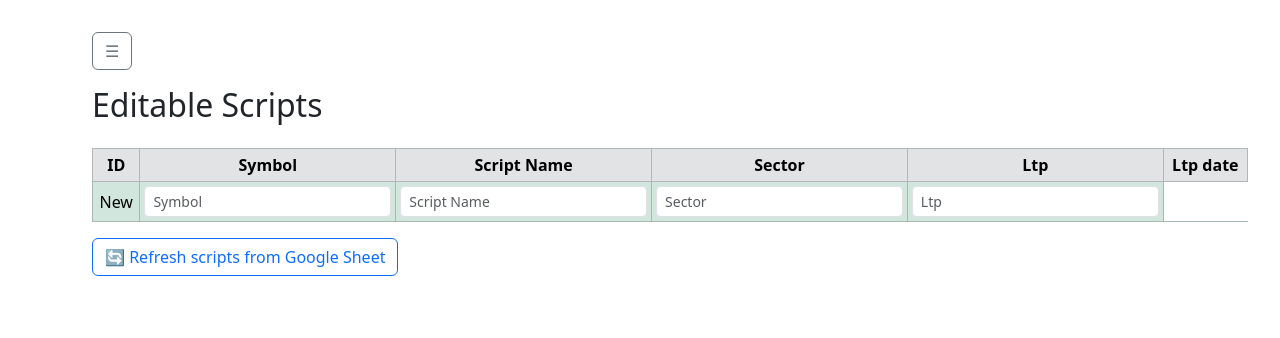
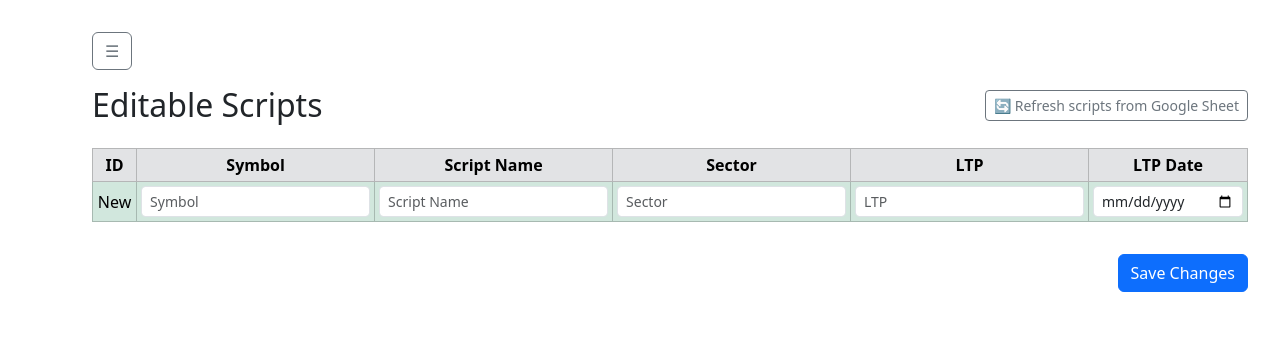
Before and after one commit to mazinod13/HINL, a Django app: page /scripts/editable/ in a window 1280 px wide. Shown: the top 338 px of the page. Run offline with Django 5.2, Linux system fonts and the light colour scheme; data that the repository does not hold is empty; some libraries are stand-ins or nearby versions.

Commit message:
new window created

```diff
--- a/cms/templates/cms/script_list_editable.html
+++ b/cms/templates/cms/script_list_editable.html
@@ -2,9 +2,18 @@
 {% block title %}Editable Scripts{% endblock %}
 
 {% block content %}
-<h2 class="mb-4">Editable Scripts</h2>
+<div class="d-flex justify-content-between align-items-center mb-4">
+  <h2 class="mb-0">Editable Scripts</h2>
 
-<form method="post">
+  <form method="post" action="{% url 'cms:refresh_scripts' %}">
+    {% csrf_token %}
+    <button type="submit" class="btn btn-outline-secondary btn-sm">
+      🔄 Refresh scripts from Google Sheet
+    </button>
+  </form>
+</div>
+
+<form method="post" action="{% url 'cms:script_list_editable' %}">
   {% csrf_token %}
   <div class="table-responsive">
     <table class="table table-sm table-bordered align-middle text-center" id="scripts-table">
@@ -14,8 +23,8 @@
           <th>Symbol</th>
           <th>Script Name</th>
           <th>Sector</th>
-          <th>Ltp</th>
-          <th>Ltp date</th>
+          <th>LTP</th>
+          <th>LTP Date</th>
         </tr>
       </thead>
       <tbody>
@@ -23,47 +32,85 @@
         <tr>
           <td>{{ s.id }}</td>
           <td>
-            <input type="text" name="symbol_{{ s.id }}" value="{{ s.symbol }}" class="form-control form-control-sm">
+            <input type="text"
+                   name='symbol_{{ s.id }}'
+                   value='{{ s.symbol|escape }}'
+                   class='form-control form-control-sm'>
           </td>
           <td>
-            <input type="text" name="script_name_{{ s.id }}" value="{{ s.script_name }}" class="form-control form-control-sm">
+            <input type="text"
+                   name='script_name_{{ s.id }}'
+                   value='{{ s.script_name|escape }}'
+                   class='form-control form-control-sm'>
           </td>
           <td>
-            <input type="text" name="sector_{{ s.id }}" value="{{ s.sector }}" class="form-control form-control-sm">
-          </td>
-           <td>
-            <input type="text" name="ltp_{{ s.id }}" value="{{ s.ltp |default:'#NA' }}" class="form-control form-control-sm">
+            <input type="text"
+                   name='sector_{{ s.id }}'
+                   value='{{ s.sector|escape }}'
+                   class='form-control form-control-sm'>
           </td>
           <td>
-          <input type="date"
-              name="ltpdate_{{ s.id }}"
-              value="{{ s.ltpdate|date:'Y-m-d' }}"
-              class="form-control form-control-sm">
+            <input type="number"
+                   name='ltp_{{ s.id }}'
+                   value='{{ s.ltp|default_if_none:"" }}'
+                   step="0.01"
+                   class='form-control form-control-sm'>
           </td>
-
+          <td>
+            {{ s.ltpdate|date:"Y/m/d" }}
+            <input type="hidden"
+                   name='ltpdate_{{ s.id }}'
+                   value='{{ s.ltpdate|date:"Y-m-d" }}'
+                   class='form-control form-control-sm'>
+          </td>
         </tr>
         {% endfor %}
 
-        <!-- New script row -->
         <tr class="table-success">
           <td>New</td>
-          <td><input type="text" name="new_symbol" class="form-control form-control-sm" placeholder="Symbol"></td>
-          <td><input type="text" name="new_script_name" class="form-control form-control-sm" placeholder="Script Name"></td>
-          <td><input type="text" name="new_sector" class="form-control form-control-sm" placeholder="Sector"></td>
-          <td><input type="number" name="new_ltp" class="form-control form-control-sm" placeholder="Ltp"></td>
+          <td>
+            <input type="text"
+                   name='new_symbol'
+                   class='form-control form-control-sm'
+                   placeholder="Symbol">
+          </td>
+          <td>
+            <input type="text"
+                   name='new_script_name'
+                   class='form-control form-control-sm'
+                   placeholder="Script Name">
+          </td>
+          <td>
+            <input type="text"
+                   name='new_sector'
+                   class='form-control form-control-sm'
+                   placeholder="Sector">
+          </td>
+          <td>
+            <input type="number"
+                   name='new_ltp'
+                   class='form-control form-control-sm'
+                   placeholder="LTP"
+                   step="0.01">
+          </td>
+          <td>
+            <input type="date"
+                   name='new_ltpdate'
+                   class='form-control form-control-sm'
+                   placeholder="LTP Date">
+          </td>
         </tr>
       </tbody>
     </table>
   </div>
 
-  <form action="{% url 'cms:refresh_scripts' %}" method="post" class="mb-3">
-  {% csrf_token %}
-  <button class="btn btn-outline-primary">
-    🔄 Refresh scripts from Google Sheet
-  </button>
+  <div class="text-end mt-3">
+    <button type="submit"
+            name="action"
+            value="save"
+            class="btn btn-primary">
+      Save Changes
+    </button>
+  </div>
 </form>
-
-</form>
-
-
 {% endblock %}
--- a/cms/views.py
+++ b/cms/views.py
@@ -581,74 +581,108 @@ class TopStockListView(View):
 
 #-------Scripts Management---------------
 
-from django.shortcuts import render, redirect
-from cms.models import Script
-
 def editable_script_list(request):
     if request.method == 'POST':
-        # Update existing scripts
-        for script in Script.objects.all():
-            new_symbol = request.POST.get(f'symbol_{script.id}', '').strip()
-            new_name   = request.POST.get(f'script_name_{script.id}', '').strip()
-            new_sector = request.POST.get(f'sector_{script.id}', '').strip()
-            new_ltp    = request.POST.get(f'ltp_{script.id}', '').strip()
-            new_ltpdate = request.POST.get(f'ltpdate_{script.id}', '').strip()
-            changed = False
+        action = request.POST.get('action')
 
-            if new_symbol and new_symbol != script.symbol:
-                script.symbol = new_symbol
-                changed = True
-            if new_name and new_name != script.script_name:
-                script.script_name = new_name
-                changed = True
-            if new_sector and new_sector != script.sector:
-                script.sector = new_sector
-                changed = True
-            if new_ltp:
-                try:
-                    new_ltp_val = float(new_ltp)
-                    if script.ltp != new_ltp_val:
-                        script.ltp = new_ltp_val
-                        changed = True
-                except ValueError:
-                    pass
+        # ─── Handle “Refresh from Google Sheet” ────────────────────
+        if action == 'refresh':
+            try:
+                updated = update_scripts_from_google_sheet()
+                messages.success(request, f"{updated} scripts updated from Google Sheet.")
+            except Exception as e:
+                messages.error(request, f"Error refreshing scripts: {e}")
+            return redirect('cms:script_list_editable')
 
-            if new_ltpdate:
-                try:
-                    parsed = datetime.strptime(new_ltpdate, '%Y-%m-%d').date()
-                    if getattr(script, 'ltpdate', None) != parsed:
-                     script.ltpdate = parsed
+        # ─── Handle “Save Changes” ─────────────────────────────────
+        if action == 'save':
+            # 1) Update existing scripts
+            for script in Script.objects.all():
+                changed = False
+
+                # text fields
+                new_symbol  = request.POST.get(f'symbol_{script.id}', '').strip()
+                new_name    = request.POST.get(f'script_name_{script.id}', '').strip()
+                new_sector  = request.POST.get(f'sector_{script.id}', '').strip()
+
+                if new_symbol and new_symbol != script.symbol:
+                    script.symbol = new_symbol
                     changed = True
-                except ValueError:
-              # optionally: messages.warning(request, f"Bad date for {script.symbol}")
-                 pass
+                if new_name and new_name != script.script_name:
+                    script.script_name = new_name
+                    changed = True
+                if new_sector and new_sector != script.sector:
+                    script.sector = new_sector
+                    changed = True
 
-            if changed:
-                script.save()
+                # numeric LTP (don’t bail out the row on parse errors)
+                new_ltp_raw = request.POST.get(f'ltp_{script.id}', '').strip()
+                new_ltp = None
+                if new_ltp_raw:
+                    try:
+                        new_ltp = float(new_ltp_raw)
+                    except ValueError:
+                        messages.warning(request, f"Invalid LTP for {script.symbol}: {new_ltp_raw}")
 
-        # Handle new script row
-        ns   = request.POST.get('new_symbol', '').strip()
-        nn   = request.POST.get('new_script_name', '').strip()
-        nsec = request.POST.get('new_sector', '').strip()
-        nltp = request.POST.get('new_ltp', '').strip()
-        if ns:
-            try:
-                ltp_val = float(nltp) if nltp else None
-            except ValueError:
-                ltp_val = None
+                if new_ltp is not None and script.ltp != new_ltp:
+                    script.ltp = new_ltp
+                    changed = True
 
-            Script.objects.create(
-                symbol=ns,
-                script_name=nn,
-                sector=nsec,
-                ltp=ltp_val
-            )
+                # date LTPDATE
+                new_date_raw = request.POST.get(f'ltpdate_{script.id}', '').strip()
+                new_date = None
+                if new_date_raw:
+                    try:
+                        new_date = datetime.strptime(new_date_raw, '%Y-%m-%d').date()
+                    except ValueError:
+                        messages.warning(request, f"Invalid LTP date for {script.symbol}: {new_date_raw}")
 
-        return redirect('cms:script_list_editable')
+                if new_date is not None and script.ltpdate != new_date:
+                    script.ltpdate = new_date
+                    changed = True
 
-    # GET: show existing scripts
-    scripts = Script.objects.all()
-    return render(request, 'cms/script_list_editable.html', {'scripts': scripts})
+                if changed:
+                    script.save()
+
+            # 2) Create the new‐script row if a symbol was given
+            ns  = request.POST.get('new_symbol', '').strip()
+            if ns:
+                nn   = request.POST.get('new_script_name', '').strip()
+                nsec = request.POST.get('new_sector', '').strip()
+                nltp = request.POST.get('new_ltp', '').strip()
+                ndt  = request.POST.get('new_ltpdate', '').strip()
+
+                create_kwargs = {
+                    'symbol':      ns,
+                    'script_name': nn,
+                    'sector':      nsec,
+                }
+
+                if nltp:
+                    try:
+                        create_kwargs['ltp'] = float(nltp)
+                    except ValueError:
+                        create_kwargs['ltp'] = None
+
+                if ndt:
+                    try:
+                        create_kwargs['ltpdate'] = datetime.strptime(ndt, '%Y-%m-%d').date()
+                    except ValueError:
+                        pass
+
+                Script.objects.create(**create_kwargs)
+                messages.success(request, f"Added new script {ns}")
+
+            messages.success(request, "Scripts saved.")
+            return redirect('cms:script_list_editable')
+
+    # GET: render form
+    scripts = Script.objects.all().order_by('id')
+    return render(request, 'cms/script_list_editable.html', {
+        'scripts': scripts
+    })
+
+
 #---------Final Dashboard--------------
 class DashboardView(View):
     template_name = 'cms/dashboard.html'
```
Also changed, not shown: cms/test.csv (+0 -8 lines), cms/utils.py (+68 -45 lines).
